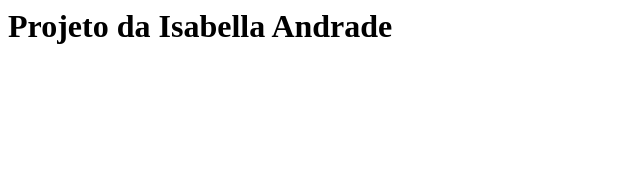
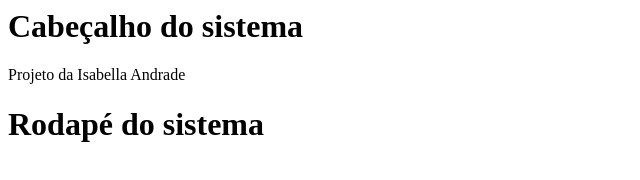
Before and after one commit to isabella-andrade/curso-git, a plain HTML site: page index.html in a window 1280 px wide. Shown: the whole page, without its empty margins (0-640 px from the left). Drawn offline with Linux system fonts and the light colour scheme.

Commit message:
Alterando codigo

```diff
--- a/index.html
+++ b/index.html
@@ -1,7 +1,13 @@
 <html>
 	<head>
-		<body>
-			<h1>Projeto da Isabella Andrade</h1>
-		</body>
+		<title>Proposta I para site da empresa</title>
 	</head>
+
+	<h1>Cabeçalho do sistema </h1>
+
+		<main>
+			Projeto da Isabella Andrade
+		</main>
+
+	<h1>Rodapé do sistema</h1>
 </html>
```
